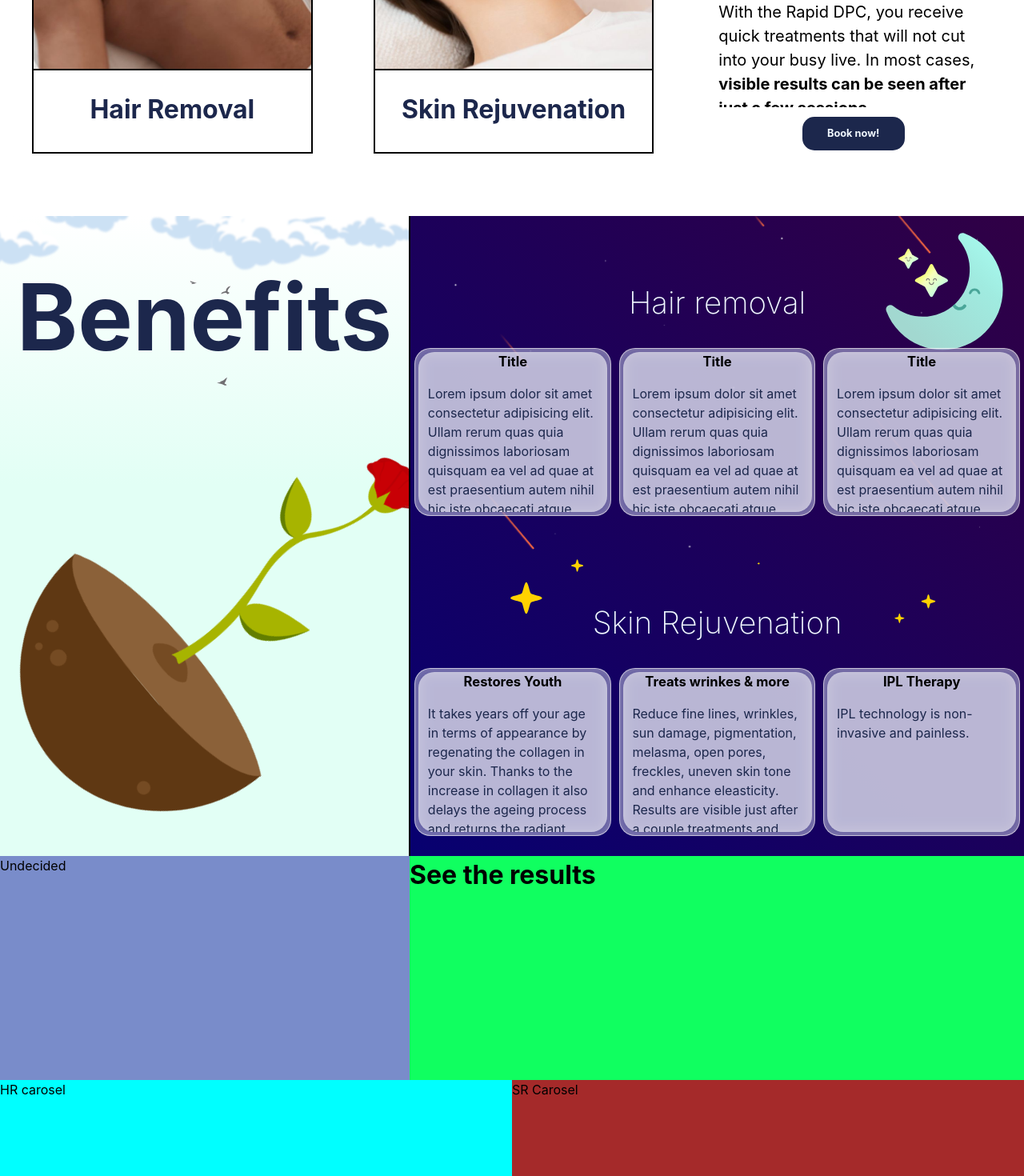
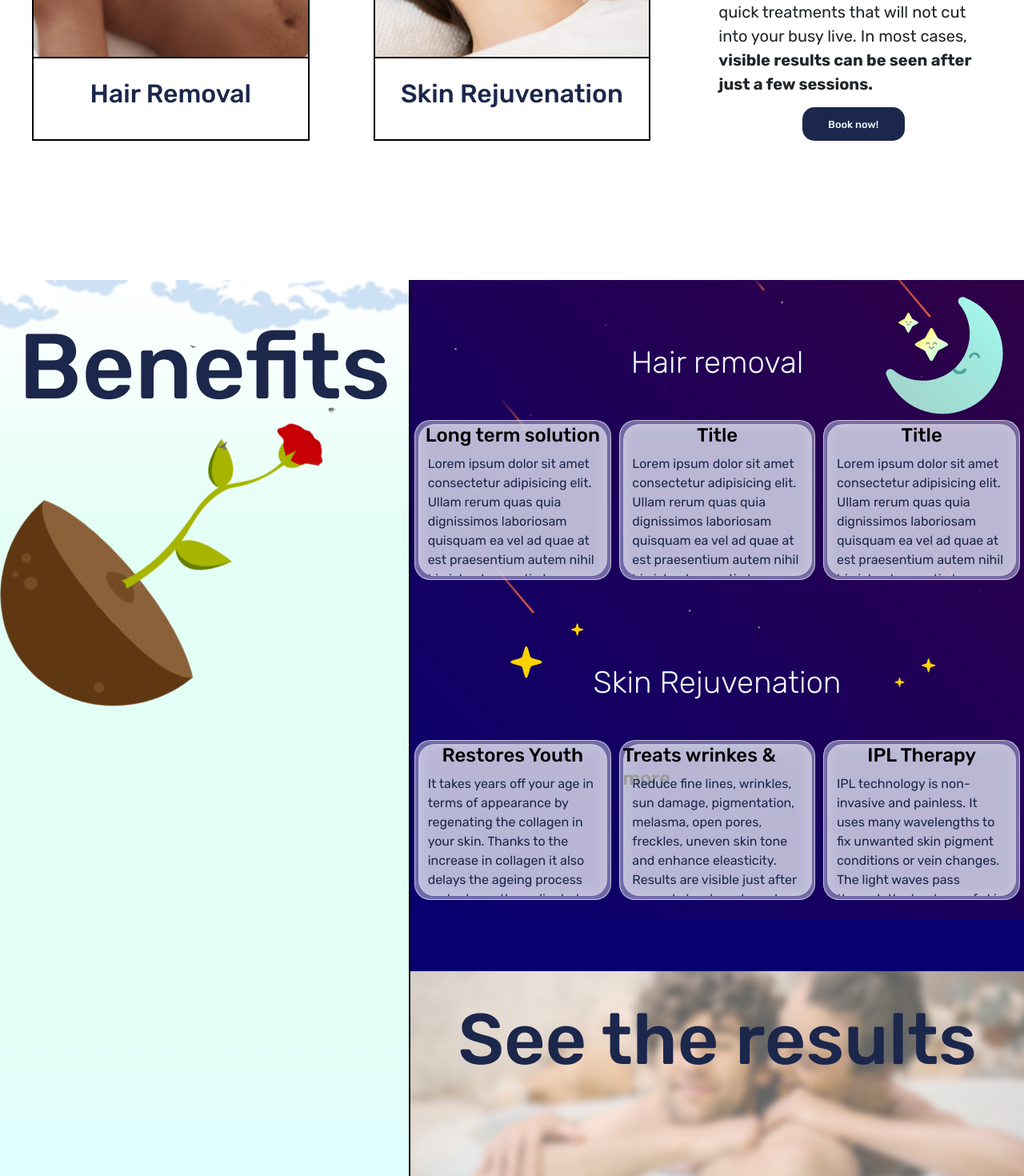
Before and after one commit to 0Pierce/Serenity-Website, a React (Vite) app in the folder Serenity/client/: page / in a window 1280 px wide. Shown: the part 1330-2800 px from the top of the page at 80% size. Built offline with nearby package versions, Linux system fonts and the light colour scheme.

Commit message:
Progress on hp3

```diff
--- a/Serenity/client/package.json
+++ b/Serenity/client/package.json
@@ -10,8 +10,11 @@
     "preview": "vite preview"
   },
   "dependencies": {
+    "@react-spring/parallax": "^9.7.4",
+    "bootstrap": "^5.3.3",
     "lottie-react": "^2.4.0",
     "react": "^18.2.0",
+    "react-bootstrap": "^2.10.4",
     "react-dom": "^18.2.0",
     "react-router-dom": "^6.24.1"
   },
--- /dev/null
+++ b/Serenity/client/src/components/Carousel.jsx
@@ -0,0 +1,22 @@
+import "/src/styles/Carousel.css"
+
+
+
+
+
+export default function Carousel(){
+
+
+    const slides = {img1,img2,img3}
+
+
+
+
+
+
+
+    return(
+        <>
+        </>
+    )
+}
--- a/Serenity/client/src/pages/Homepage.jsx
+++ b/Serenity/client/src/pages/Homepage.jsx
@@ -2,13 +2,22 @@ import React,{useRef, useEffect} from 'react';
 import Landing from '/src/components/Landing.jsx';
 import Header from '/src/components/Header.jsx';
 import Lottie, {} from 'lottie-react'
-import { useNavigate } from 'react-router-dom';import "/src/styles/Homepage.css";
+import { useNavigate } from 'react-router-dom';
+import { Parallax, ParallaxLayer } from '@react-spring/parallax';
+import "/src/styles/Homepage.css";
 import animData from '/src/assets/svgs/FlowerSprout.json'
 import cloudsAnim from '/src/assets/svgs/CloudAnim.json'
 import moonAnim from '/src/assets/svgs/MoonAnim.json'
 import fallingStarsAnim from '/src/assets/svgs/FallingStarsAnim.json'
 import starsAnim from '/src/assets/svgs/StarsAnim.json'
 import birdsAnim from '/src/assets/svgs/BirdsAnim.json'
+
+
+import img1 from "/src/assets/images/img3.jpg"
+import img2 from "/src/assets/images/img3.jpg"
+import img3 from "/src/assets/images/img3.jpg"
+import Carousel from 'react-bootstrap/Carousel';
+import 'bootstrap/dist/css/bootstrap.min.css';
 
 export default function Homepage() {
 
@@ -25,17 +34,24 @@ export default function Homepage() {
   const birdRef = useRef();
   const meteorRef = useRef();
 
+
+
   useEffect(() => {
     if (birdRef.current) {
       birdRef.current.setSpeed(0.3);
     }
-  }, []);
 
-  useEffect(() => {
     if (meteorRef.current) {
       meteorRef.current.setSpeed(0.2);
     }
+
+    if(flowerRef.current){
+
+    }
+
   }, []);
+
+
 
   return (
     <>
@@ -102,6 +118,10 @@ export default function Homepage() {
 
 
         </div>
+
+
+
+
         <div className="hpSecondPage">
 
           <div className="hp2left">
@@ -124,7 +144,7 @@ export default function Homepage() {
               <h3>Hair removal</h3>
               <div className="hp2rightCards">
                 <div className="hp2Card">
-                  <div className="hp2CardTop"><h4>Title</h4></div>
+                  <div className="hp2CardTop"><h4>Long term solution</h4></div>
 
                   <div className="hp2CardBottom"><p>Lorem ipsum dolor sit amet consectetur adipisicing elit. Ullam rerum quas quia dignissimos laboriosam quisquam ea vel ad quae at est praesentium autem nihil hic iste obcaecati atque, dolorum fugiat.</p></div>
                   </div>
@@ -164,7 +184,7 @@ export default function Homepage() {
                 </div>
                 <div className="hp2Card">
                 <div className="hp2CardTop"><h4>IPL Therapy</h4></div>
-                <div className="hp2CardBottom"><p>IPL technology is non-invasive and painless. </p>
+                <div className="hp2CardBottom"><p>IPL technology is non-invasive and painless. It uses many wavelengths to fix unwanted skin pigment conditions or vein changes. The light waves pass through the top layer of skin (epidermis) to the targeted lesion, either pigmented or vascular. In IPL treatment for pigment issues: The light heats the pigment cells and destroys them. </p>
                 </div>
                 </div>
                 <div className="hp2rightBottomBackground">
@@ -181,12 +201,54 @@ export default function Homepage() {
 
         <div className="hpThirdPage">
           <div className="hp3Top">
-            <div className="hp3LeftTop">Undecided</div>
-            <div className="hp3RightTop"><h1>See the results</h1></div>
+            <div className="hp3LeftTop"></div>
+            <div className="hp3RightTop">
+              <div className="hp3Spacer"></div>
+              <h1>See the results</h1>
+              <img src="/src/assets/images/img6.jpg" alt="Banner Image" />
+
+              </div>
           </div>
           <div className="hp3Bottom">
-            <div className="hp3LeftBottom">HR carosel</div>
-            <div className="hp3RightBottom">SR Carosel</div>
+            <div className="hp3LeftBottom">
+
+              <div className="hp3Carousel">
+
+              <Carousel interval={6000}>
+                    <Carousel.Item>
+                      <img src="/src/assets/images/img4.jpg" alt="" />
+
+                   </Carousel.Item>
+
+                   <Carousel.Item>
+                      <img src="/src/assets/images/img4.jpg" alt="" />
+
+                   </Carousel.Item>
+
+                </Carousel>
+
+              </div>
+
+
+            </div>
+            <div className="hp3RightBottom">
+            <div className="hp3Carousel">
+
+                <Carousel interval={6000}>
+                      <Carousel.Item>
+                        <img src="/src/assets/images/img4.jpg" alt="" />
+
+                    </Carousel.Item>
+
+                    <Carousel.Item>
+                        <img src="/src/assets/images/img4.jpg" alt="" />
+
+                    </Carousel.Item>
+
+                  </Carousel>
+
+</div>
+            </div>
           </div>
 
         </div>
--- a/Serenity/client/src/styles/Homepage.css
+++ b/Serenity/client/src/styles/Homepage.css
@@ -1,13 +1,15 @@
 * {
     margin: 0;
     padding: 0;
+    font-family: "Rubik", sans-serif;
+
 }
 
 .homepageBody {
     position: relative;
     width: 100%;
     height: 100%;
-    background-color: rgb(255, 0, 0);
+    background-color: rgb(255, 255, 255);
     display: inline-block;
     margin: 0px;
 }
@@ -317,6 +319,8 @@
     height: 100vh;
     color: #1c274c;
     display: flex;
+    margin-top: 10vh;
+
 }
 
 .hp2left{
@@ -404,13 +408,17 @@
     margin-top: 0px;
 }
 
+
+/* TODO: FIX SCALING */
 .flowerAnim{
     position: relative;
     background-color: rgba(0, 255, 255, 0);
     transform: rotate(50deg);
-    width: 50vw;
-    height: 80vh;
+    width: 100%;
+    height: 60%;
     left: -3vw;
+    top: -8vh;
+
 
 }
 
@@ -582,12 +590,13 @@
     background-color: rgb(255, 255, 255);
 
 
+
 }
 
 .hp3Top{
     position: relative;
     width: 100%;
-    height: 35%;
+    height: 40%;
     background-color: #ff0000;
     display: flex;
 }
@@ -596,14 +605,73 @@
     position: relative;
     width: 40%;
     height: 100%;
-    background-color: #798cca;
+    background: linear-gradient(180deg, rgba(226,255,245,1) 0%, rgba(226,255,245,1) 42%, rgba(225,255,255,1) 100%);
+    border-width: 0rem 0.1rem 0px 0px;
+    border-style: solid;
+    border-color: black;
+
+
 }
 
 .hp3RightTop{
     position: relative;
     width: 60%;
     height: 100%;
-    background-color: #10ff60;
+    background-color: #000000;
+
+
+    border-width: 0px 0px 0px 0.1rem;
+    border-style: solid;
+    border-color: black;
+    overflow: hidden;
+
+
+}
+
+.hp3Spacer{
+    position: relative;
+    width: 100%;
+    height: 20%;
+    background-color: #070070;
+    z-index: 6;
+}
+
+.hp3RightTop h1{
+    position: relative;
+    z-index: 3;
+    font-size: 7vw;
+    color: #1c274c;
+    display: flex;
+    justify-content: center;
+    align-items: center;
+    top: 10%;
+
+
+}
+
+.hp3RightTop img{
+    position: absolute;
+    top: 0px;
+    left: -1vw;
+    width: 105%;
+    height: 105%;
+    object-fit: cover;
+    z-index: 1;
+    filter: blur(4px);
+    overflow: hidden;
+
+
+}
+
+.hp3RightTop::after {
+    content: '';
+    position: absolute;
+    top: 0;
+    left: 0;
+    width: 100%;
+    height: 100%;
+    z-index: 2;
+    background-color: rgba(255, 255, 255, 0.4); /* Adjust opacity as needed */
 }
 
 
@@ -611,8 +679,8 @@
 .hp3Bottom{
     position: relative;
     width: 100%;
-    height: 75%;
-    background-color: bisque;
+    height: 60%;
+    background-color: rgba(255, 228, 196, 0);
     display: flex;
 }
 
@@ -620,19 +688,45 @@
     position: relative;
     width: 50%;
     height: 100%;
-    background-color: aqua;
+    background-color: rgb(0, 255, 255);
+
 
 }
+
+
+.carousel-control-prev-icon,
+.carousel-control-next-icon {
+  filter: invert(1) sepia(1) saturate(5) hue-rotate(180deg);
+  width: 100px;
+  height: 100px;
+}
+
 
 .hp3RightBottom{
     position: relative;
     width: 50%;
     height: 100%;
-    background-color: brown;
+    background-color: rgb(165, 42, 42);
 }
 
 
 
+.hp3Carousel{
+    position: relative;
+    width: 80%;
+    display: flex;
+    justify-content: center;
+    background-color: #070070;
+}
+
+.hp3Bottom img{
+    position: relative;
+    width: 100%;
+    height: 100%;
+    object-fit: cover ;
+    z-index: 1;
+
+}
 
 
 .hpFourthPage{
```
Also changed, not shown: Serenity/client/src/assets/images/img6.jpg (added), Serenity/client/src/styles/Carousel.css (added), 1 other file (tests, documents, lock files or other folders).
